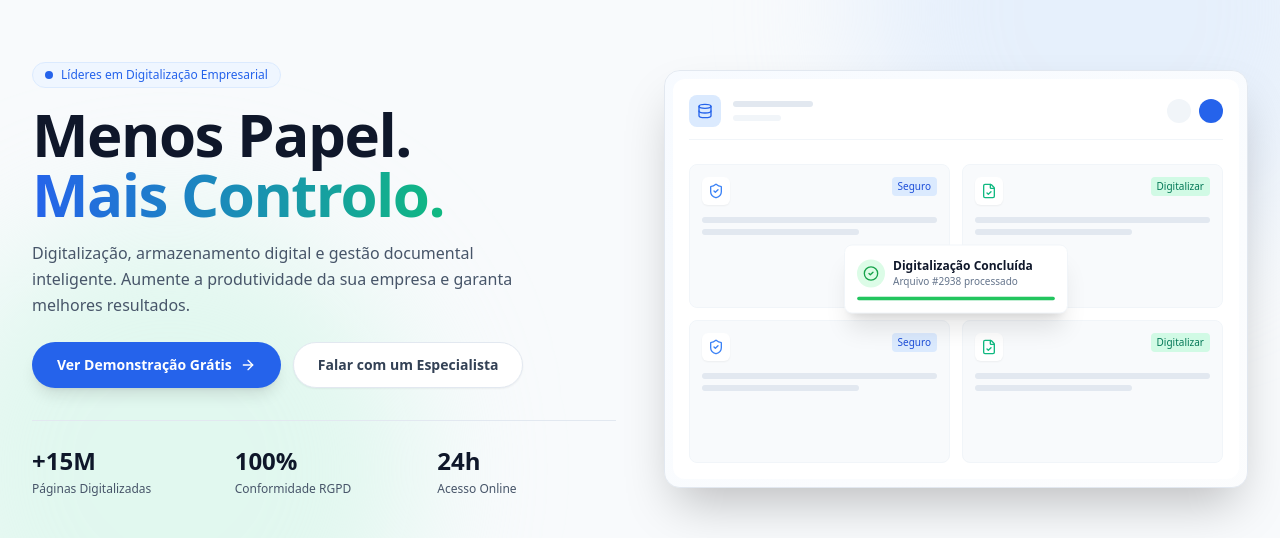
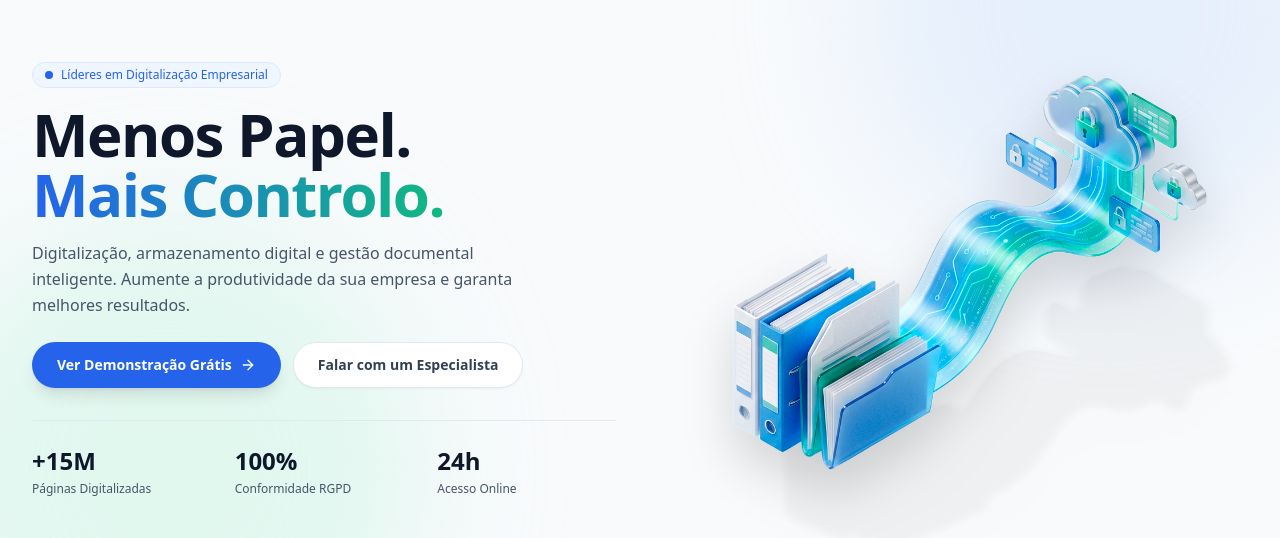
Before and after one commit to CarlosB02/Fileon, a React (Vite) app: page / in a window 1280 px wide. Shown: the part 161-699 px from the top of the page. Built offline with nearby package versions, Linux system fonts and the light colour scheme; no server answers.

Commit message:
hero fixed

```diff
--- a/src/components/Hero.tsx
+++ b/src/components/Hero.tsx
@@ -1,7 +1,8 @@
 import { Link } from 'react-router-dom';
-import { ArrowRight, CheckCircle2, FileCheck, ShieldCheck, Database } from 'lucide-react';
+import { ArrowRight } from 'lucide-react';
 import { motion } from 'framer-motion';
 import Counter from './Counter';
+import HeroIllustration from '../assets/hero_illustration.png';
 
 const Hero = () => {
     return (
@@ -75,64 +76,12 @@ const Hero = () => {
                         transition={{ duration: 0.8, delay: 0.2 }}
                         className="relative hidden lg:block"
                     >
-                        <div className="relative rounded-2xl overflow-hidden shadow-2xl border border-slate-200 bg-white p-2">
-                            <div className="absolute inset-0 bg-gradient-to-br from-blue-50 to-slate-50 opacity-50"></div>
-
-                            {/* Abstract document interface illustration */}
-                            <div className="relative bg-white rounded-xl overflow-hidden p-4 min-h-[400px] flex flex-col">
-                                {/* Header of the fake interface */}
-                                <div className="flex items-center justify-between mb-6 border-b border-slate-100 pb-3">
-                                    <div className="flex items-center space-x-3">
-                                        <div className="w-8 h-8 rounded-lg bg-blue-100 flex items-center justify-center">
-                                            <Database className="w-4 h-4 text-blue-600" />
-                                        </div>
-                                        <div>
-                                            <div className="h-1.5 w-20 bg-slate-200 rounded-full mb-2"></div>
-                                            <div className="h-1.5 w-12 bg-slate-100 rounded-full"></div>
-                                        </div>
-                                    </div>
-                                    <div className="flex space-x-2">
-                                        <div className="w-6 h-6 rounded-full bg-slate-100"></div>
-                                        <div className="w-6 h-6 rounded-full bg-blue-600"></div>
-                                    </div>
-                                </div>
-
-                                {/* Grid of documents */}
-                                <div className="grid grid-cols-2 gap-3 flex-1">
-                                    {[1, 2, 3, 4].map((i) => (
-                                        <div key={i} className="group relative rounded-lg border border-slate-100 p-3 hover:shadow-md transition-shadow cursor-pointer bg-slate-50 hover:bg-white">
-                                            <div className="flex justify-between items-start mb-3">
-                                                <div className="p-1.5 bg-white rounded-md shadow-sm">
-                                                    {i % 2 === 0 ? <FileCheck className="w-4 h-4 text-emerald-500" /> : <ShieldCheck className="w-4 h-4 text-blue-500" />}
-                                                </div>
-                                                <div className={`px-1.5 py-0.5 rounded text-[10px] font-medium ${i % 2 === 0 ? 'bg-emerald-100 text-emerald-700' : 'bg-blue-100 text-blue-700'}`}>
-                                                    {i % 2 === 0 ? 'Digitalizar' : 'Seguro'}
-                                                </div>
-                                            </div>
-                                            <div className="space-y-1.5">
-                                                <div className="h-1.5 w-full bg-slate-200 rounded-full"></div>
-                                                <div className="h-1.5 w-2/3 bg-slate-200 rounded-full"></div>
-                                            </div>
-                                        </div>
-                                    ))}
-
-                                    {/* Floating Elements for 3D effect */}
-                                    <div className="absolute top-1/2 left-1/2 transform -translate-x-1/2 -translate-y-1/2 w-56 bg-white rounded-lg shadow-xl p-3 border border-slate-100 animate-float">
-                                        <div className="flex items-center space-x-2 mb-2">
-                                            <div className="p-1.5 bg-green-100 rounded-full">
-                                                <CheckCircle2 className="w-4 h-4 text-green-600" />
-                                            </div>
-                                            <div>
-                                                <p className="text-xs font-bold text-slate-900">Digitalização Concluída</p>
-                                                <p className="text-[10px] text-slate-500">Arquivo #2938 processado</p>
-                                            </div>
-                                        </div>
-                                        <div className="h-1 w-full bg-slate-100 rounded-full overflow-hidden">
-                                            <div className="h-full w-full bg-green-500 rounded-full"></div>
-                                        </div>
-                                    </div>
-                                </div>
-                            </div>
+                        <div className="relative group perspective-1000">
+                            <img
+                                src={HeroIllustration}
+                                alt="Digitalização e Gestão Documental"
+                                className="relative w-full h-auto object-contain transform group-hover:scale-105 transition-transform duration-700 drop-shadow-2xl"
+                            />
                         </div>
 
                         {/* Background elements under the image */}
```
Also changed, not shown: src/assets/hero_illustration.png (added).
